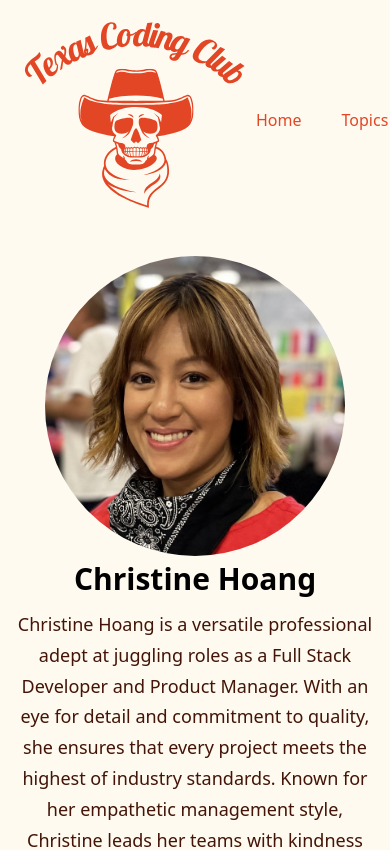
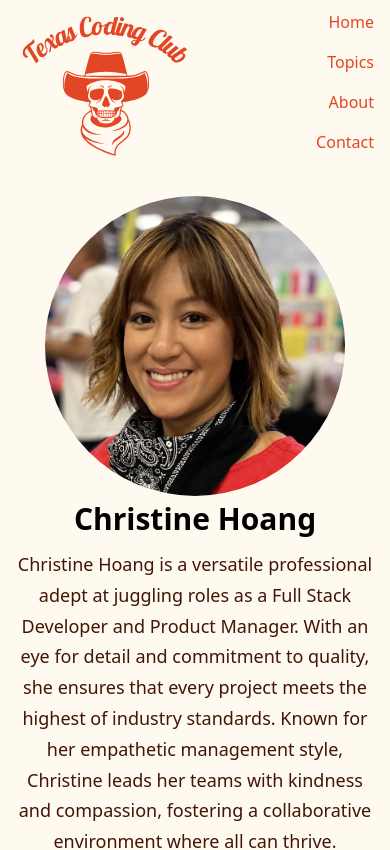
Before and after one commit to XINEXPORT/vite-ghpages, a React (Vite) app: page /vite-ghpages/in/about in a window 390 px wide. Shown: the top 850 px of the page. Built offline with nearby package versions, Linux system fonts and the light colour scheme.

Commit message:
added: basic responsive nav styling --J

```diff
--- a/src/Components/Nav.jsx
+++ b/src/Components/Nav.jsx
@@ -5,25 +5,27 @@ import styles from '../styles';
 
 export default function Nav() {
   return (
-    <nav className={`z-10 w-full flex items-center bg-primary text-tccred `}>
+    <nav className={`z-10 w-full flex items-center bg-primary text-tccred overflow-hidden`}>
 
-        <img src={logo} alt="dm logo" className='w-[240px] cursor-pointer'/>
+        <img src={logo} alt="dm logo" className='w-[180px] sm:w-[220px] cursor-pointer'/>
 
-      <ul className=' list-none flex w-full justify-end'>
-        <li className=''>
+
+        <div className='w-full h-full flex flex-col'>
+          <ul className='h-full list-none flex flex-col items-end xs:flex-row w-full justify-end '>
+            <li className='mb-4'>
             <Link to="/vite-ghpages">Home</Link>
             </li>
-        <li className='pl-10'>
+            <li className='mb-4 xs:pl-10'>
             <Link to="in/topics">Topics</Link>
             </li>
-        <li className='pl-10'>
+            <li className='mb-4 xs:pl-10'>
             <Link to="in/about">About</Link>
             </li>
-        <li className='pl-10'>
+            <li className='mb-4 xs:pl-10'>
             <Link to="in/contact">Contact</Link>
             </li>
           </ul>
-
+        </div>
     </nav >
   );
 }
```
Lines whose indentation alone changed are shown as unchanged.
